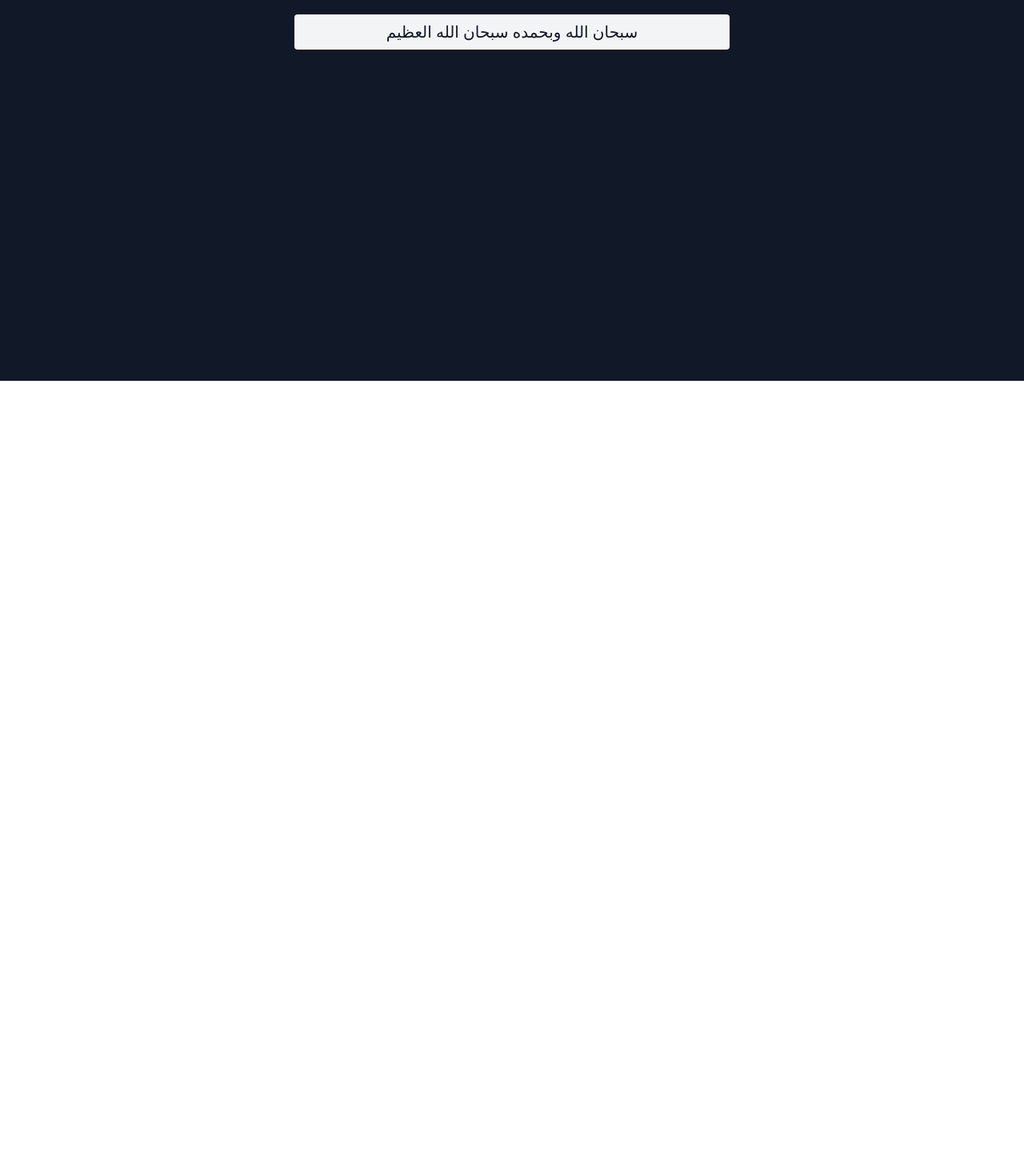
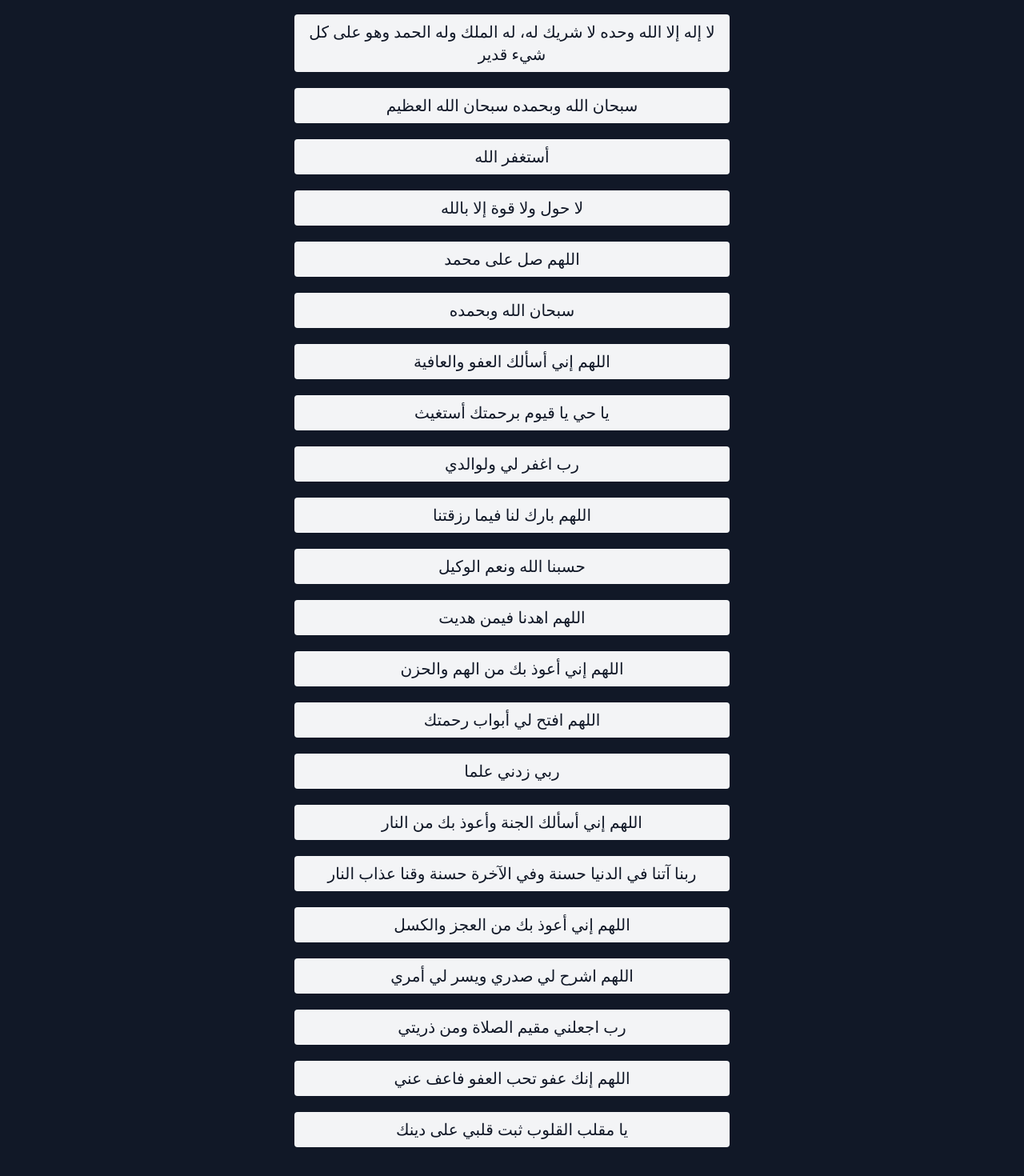
Before and after one commit to mahdisoultana/sobha, a Next.js app: page / in a window 1280 px wide. Shown: the part 324-1794 px from the top of the page at 80% size. Before the commit the page ends 800 px from the top, so only its background shows below. Built offline with nearby package versions, Linux system fonts and the light colour scheme.

Commit message:
adding some adjustment

```diff
--- a/components/CardDikrButton.tsx
+++ b/components/CardDikrButton.tsx
@@ -20,7 +20,7 @@ function CardDikrButton({ text, id }: { text: string; id: string }) {
             }
           : { rotate: 0 }
       }
-      className={`z-[11] mb-5 w-full focus-within:opacity-90  relative   rounded   text-xl flex items-center justify-center p-2  ${
+      className={`z-[11] mb-5 w-full focus-within:opacity-90  relative   rounded    text-xl flex items-center justify-center p-2  ${
         editMode
           ? '  text-gray-900  bg-red-50 hover:bg-white '
           : 'hover:opacity-80 text-gray-900 bg-gray-100'
--- a/components/ListAdkar.tsx
+++ b/components/ListAdkar.tsx
@@ -1,23 +1,33 @@
 import { useEffect } from 'react';
-import { useAdrak } from '../state/store';
+import { initAdkar, useAdrak } from '../state/store';
 import CardDikrButton from './CardDikrButton';
 
 function ListAdkar() {
-  const { adkar, setEditMode } = useAdrak();
+  const { adkar, setEditMode, setAdkar } = useAdrak();
   const adkarLength = adkar.length;
   useEffect(() => {
     if (adkarLength == 0) setEditMode(false);
   }, [adkarLength]);
   return (
-    <article className="w-full  p-4 m-auto max-w-xl  flex items-center justify-center flex-col relative z-1 mt-[70px]">
+    <article className="  p-4 m-auto max-w-xl  flex items-center justify-center flex-col relative z-1 mt-[70px]">
       {adkar.length > 0 ? (
         adkar.map((item) => (
           <CardDikrButton key={item.id} id={item.id} text={item.text} />
         ))
       ) : (
-        <p className="text-xl text-white tracking-wider leading-10 p-4 text-center">
-          ليوجد اذكار، قوم بزيادت اذكراك الخاصة
-        </p>
+        <div className="flex justify-center items-center flex-col">
+          <p className="text-xl text-white tracking-wider leading-10 p-4 text-center">
+            ليوجد اذكار، قوم بزيادت اذكراك الخاصة
+          </p>
+          <button
+            className="disabled:opacity-10 disabled:cursor-not-allowed text-2xl bg-blue-500 shadow py-2 rounded  text-white flex items-center justify-center w-[280px] grow-1"
+            onClick={() => {
+              setAdkar(initAdkar);
+            }}
+          >
+            الأذكار الأساسية
+          </button>
+        </div>
       )}
     </article>
   );
--- a/components/OverLay.tsx
+++ b/components/OverLay.tsx
@@ -28,6 +28,11 @@ function OverLay() {
   const dikrNiyaNum = dikrNiya ? +dikrNiya : 0;
   useEffect(() => {
     if (count == dikrNiyaNum) {
+      if ('vibrate' in navigator) {
+        navigator.vibrate(500); // Vibrate for 500 milliseconds
+      } else {
+        console.log('Vibration API not supported');
+      }
       run();
     }
   }, [count]);
--- a/pages/index.tsx
+++ b/pages/index.tsx
@@ -1,3 +1,4 @@
+import { useEffect } from 'react';
 import ListAdkar from '../components/ListAdkar';
 import NiyatDikr from '../components/NiyatDikr';
 import OverLay from '../components/OverLay';
@@ -6,8 +7,16 @@ import SettingButton from '../components/settings/SettingButton';
 import { useAdrak } from '../state/store';
 export default function Home() {
   const editMode = useAdrak((s) => s.editMode);
+  const setAdkar = useAdrak((s) => s.setAdkar);
+  useEffect(() => {
+    let value = getLocalStorageItem('adkar');
+    if (value) {
+      setAdkar(value);
+      console.log('Value:', value);
+    }
+  }, []);
   return (
-    <>
+    <section className="w-full overflow-hidden">
       <ListAdkar />
       <EditMode />
       <SettingButton />
@@ -17,6 +26,27 @@ export default function Home() {
           <OverLay />
         </>
       )}
-    </>
+    </section>
   );
 }
+
+function getLocalStorageItem(key: string, defaultValue = null) {
+  try {
+    // Retrieve the item from localStorage
+    const item = localStorage.getItem(key);
+
+    // Check if the item exists and is not null
+    if (item !== null) {
+      // Parse the item as JSON, return the parsed object
+      // Assuming the stored value is a JSON string
+      return JSON.parse(item);
+    } else {
+      // Return the default value if the item doesn't exist
+      return defaultValue;
+    }
+  } catch (error) {
+    // Log an error and return the default value in case of any exceptions
+    console.error('Error reading from localStorage:', error);
+    return defaultValue;
+  }
+}
--- a/state/store.ts
+++ b/state/store.ts
@@ -1,5 +1,40 @@
 import { v4 as id } from 'uuid';
 import { create } from 'zustand';
+
+export const initAdkar = [
+  { text: 'سبحان الله', id: id() },
+  { text: 'الحمد لله', id: id() },
+  { text: 'الله أكبر', id: id() },
+  { text: 'لا إله إلا الله', id: id() },
+  {
+    text: 'لا إله إلا الله وحده لا شريك له، له الملك وله الحمد وهو على كل شيء قدير',
+    id: id(),
+  },
+  { text: 'سبحان الله وبحمده سبحان الله العظيم', id: id() },
+  { text: 'أستغفر الله', id: id() },
+  { text: 'لا حول ولا قوة إلا بالله', id: id() },
+  { text: 'اللهم صل على محمد', id: id() },
+  { text: 'سبحان الله وبحمده', id: id() },
+  { text: 'اللهم إني أسألك العفو والعافية', id: id() },
+  { text: 'يا حي يا قيوم برحمتك أستغيث', id: id() },
+  { text: 'رب اغفر لي ولوالدي', id: id() },
+  { text: 'اللهم بارك لنا فيما رزقتنا', id: id() },
+  { text: 'حسبنا الله ونعم الوكيل', id: id() },
+  { text: 'اللهم اهدنا فيمن هديت', id: id() },
+  { text: 'اللهم إني أعوذ بك من الهم والحزن', id: id() },
+  { text: 'اللهم افتح لي أبواب رحمتك', id: id() },
+  { text: 'ربي زدني علما', id: id() },
+  { text: 'اللهم إني أسألك الجنة وأعوذ بك من النار', id: id() },
+  {
+    text: 'ربنا آتنا في الدنيا حسنة وفي الآخرة حسنة وقنا عذاب النار',
+    id: id(),
+  },
+  { text: 'اللهم إني أعوذ بك من العجز والكسل', id: id() },
+  { text: 'اللهم اشرح لي صدري ويسر لي أمري', id: id() },
+  { text: 'رب اجعلني مقيم الصلاة ومن ذريتي', id: id() },
+  { text: 'اللهم إنك عفو تحب العفو فاعف عني', id: id() },
+  { text: 'يا مقلب القلوب ثبت قلبي على دينك', id: id() },
+];
 
 type Dikr = {
   id: string;
@@ -22,14 +57,12 @@ export const useAdrak = create<{
   setEditMode: (mode) => {
     set({ editMode: typeof mode == 'function' ? mode(get().editMode) : mode });
   },
-  adkar: [
-    { text: '   سبحان الله', id: id() },
-    { text: '  الحمد لله ', id: id() },
-    { text: ' الله أكبر ', id: id() },
-    { text: ' لا إله إلا الله', id: id() },
-    { text: ' سبحان الله وبحمده سبحان الله العظيم', id: id() },
-  ],
+  adkar: initAdkar,
   addDikr: (dikr: Dikr) => {
+    window.localStorage?.setItem(
+      'adkar',
+      JSON.stringify([...get().adkar, dikr]),
+    );
     set({ ...get(), adkar: [...get().adkar, dikr] });
   },
   setAdkar: (dikr: Dikr[] | ((dikr: Dikr[]) => Dikr[])) => {
@@ -37,6 +70,7 @@ export const useAdrak = create<{
       ...get(),
       adkar: typeof dikr == 'function' ? dikr(get().adkar) : dikr,
     });
+    window.localStorage?.setItem('adkar', JSON.stringify([...get().adkar]));
   },
   selected: null,
   setSelected: (id: string | null) => {
```
